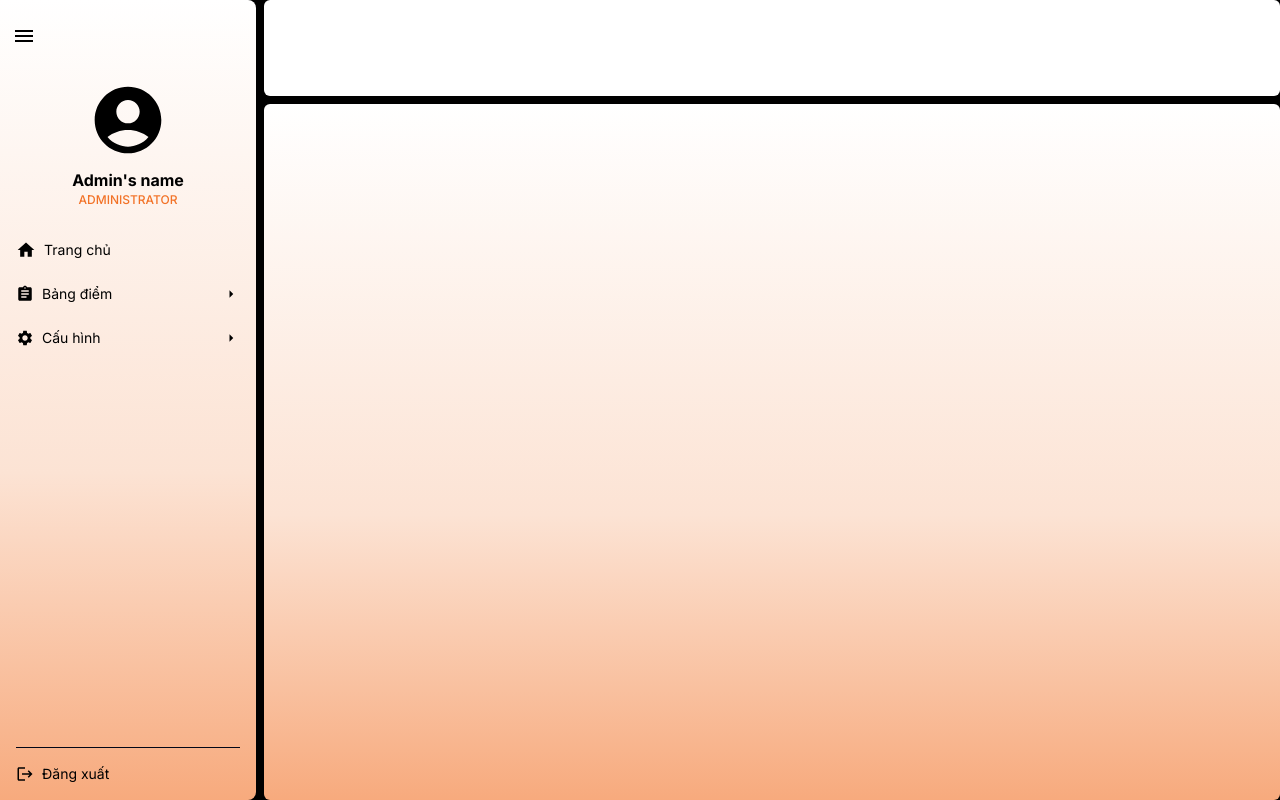
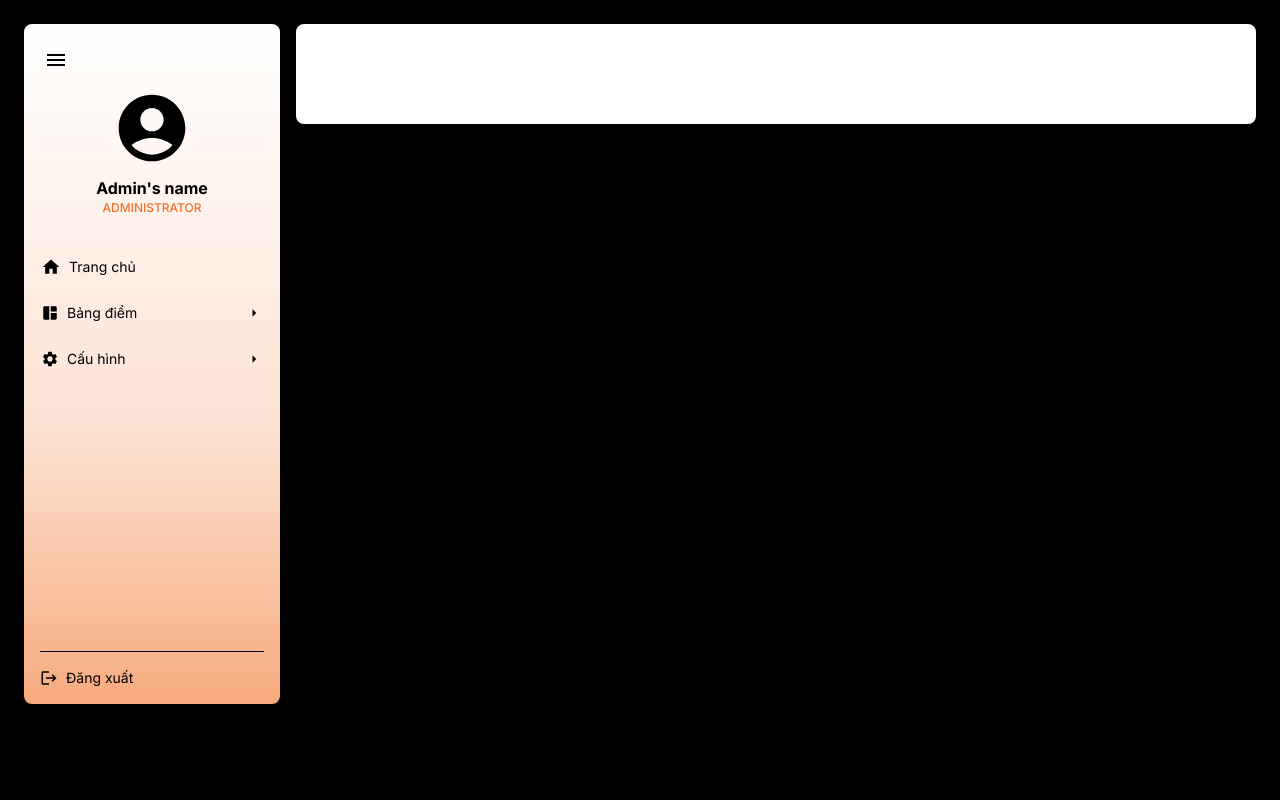
Before and after one commit to F-Code-Club/ICPDP-ExperiencesPointManagement-FE, a React (Vite) app: page /movement-point in a window 1280 px wide. Built offline with nearby package versions, Linux system fonts and the light colour scheme.

Commit message:
[EPM-18][NguyenTNN] feat: update mainlayout ui

```diff
--- a/package.json
+++ b/package.json
@@ -15,7 +15,8 @@
     "@mui/icons-material": "^5.15.18",
     "@mui/material": "^5.15.18",
     "react": "^18.2.0",
-    "react-dom": "^18.2.0"
+    "react-dom": "^18.2.0",
+    "react-router-dom": "^6.23.1"
   },
   "devDependencies": {
     "@types/react": "^18.2.66",
@@ -27,6 +28,8 @@
     "eslint-plugin-react-hooks": "^4.6.0",
     "eslint-plugin-react-refresh": "^0.4.6",
     "postcss": "^8.4.38",
+    "prettier": "^3.2.5",
+    "prettier-plugin-tailwindcss": "^0.5.14",
     "tailwindcss": "^3.4.3",
     "vite": "^5.2.0"
   }
--- a/src/App.jsx
+++ b/src/App.jsx
@@ -1,11 +1,9 @@
-import { useState } from 'react'
-import reactLogo from './assets/react.svg'
-import viteLogo from '/vite.svg'
-import './App.css'
-import Sidebar from './components/Sidebar'
-import Main from './components/Main'
-import Header from './components/Header'
+import React, { useState } from "react";
+import { BrowserRouter as Router, Routes, Route } from "react-router-dom";
 
+import Main from "./components/Main";
+import Sidebar from "./components/Sidebar";
+import Header from "./components/Header";
 
 function App() {
   const [isSidebarOpen, setSidebarOpen] = useState(false);
@@ -13,23 +11,69 @@ function App() {
   const toggleSidebar = () => {
     setSidebarOpen(!isSidebarOpen);
   };
+
   return (
-    <div className="flex bg-black h-screen w-screen ">
-
-      <div className={`mr-2 ${isSidebarOpen ? "hidden" : ""}`} >
-      <Sidebar/>
+    <Router>
+      <Routes>
+        <Route
+          path="/"
+          element={
+            <>
+              <div className="flex bg-black h-screen w-screen p-6">
+                <div className={`pr-4 ${isSidebarOpen ? "hidden" : ""}`}>
+                  <Sidebar />
                 </div>
-      <div className={`flex flex-col flex-grow ${isSidebarOpen ? "" : "ml-64"} w-full ` } >
-        <div className="">
-        <Header toggleSidebar={toggleSidebar}/>
+                <div
+                  className={`flex flex-col flex-grow ${
+                    isSidebarOpen ? "" : "ml-64"
+                  } w-full `}
+                >
+                  <div>
+                    <Header toggleSidebar={toggleSidebar} />
                   </div>
-
-        <div className="flex flex-grow mt-2">
+                  <div className="flex flex-grow mt-4">
                     <Main />
                   </div>
                 </div>
               </div>
-  )
+            </>
+          }
+        />
+        <Route
+          path="movement-point"
+          element={
+            <>
+              <div className="flex bg-black h-screen w-screen p-6">
+                <div className={`pr-4 ${isSidebarOpen ? "hidden" : ""}`}>
+                  <Sidebar />
+                </div>
+                <div
+                  className={`flex flex-col flex-grow ${
+                    isSidebarOpen ? "" : "ml-64"
+                  } w-full `}
+                >
+                  <div>
+                    <Header toggleSidebar={toggleSidebar} />
+                  </div>
+                </div>
+              </div>
+            </>
+          }
+        />
+        <Route path="final-grade" element={<div>Điểm tổng kết</div>} />
+        <Route
+          path="student-management"
+          element={<div>Quản lí sinh viên</div>}
+        />
+        <Route path="club-management" element={<div>Quản lí câu lạc bộ</div>} />
+        <Route
+          path="department-management"
+          element={<div>Quản lí phòng ban</div>}
+        />
+        <Route path="semester-management" element={<div>Quản lí kì học</div>} />
+      </Routes>
+    </Router>
+  );
 }
 
-export default App
+export default App;
--- /dev/null
+++ b/src/Layout.jsx
@@ -0,0 +1,46 @@
+import { Outlet, Link } from "react-router-dom";
+
+const Layout = () => {
+  return (
+    <>
+      <nav>
+        <ul>
+          <li>
+            <Link to="/">Trang chủ</Link>
+          </li>
+          <li>
+            <div>Bảng điểm</div>
+            <ul>
+              <li>
+                <Link to="/movement-point">Điểm phong trào</Link>
+              </li>
+              <li>
+                <Link to="/final-grade">Điểm tổng kết</Link>
+              </li>
+            </ul>
+          </li>
+          <li>
+            <div>Cấu hình</div>
+            <ul>
+              <li>
+                <Link to="/student-management">Quản lí sinh viên</Link>
+              </li>
+              <li>
+                <Link to="/club-management">Quản lí câu lạc bộ</Link>
+              </li>
+              <li>
+                <Link to="/department-management"> Quản lí phòng ban</Link>
+              </li>
+              <li>
+                <Link to="/semester-management">Quản lí kì học</Link>
+              </li>
+            </ul>
+          </li>
+        </ul>
+      </nav>
+      <Outlet />
+    </>
+  );
+};
+
+export default Layout;
--- a/src/components/Header.jsx
+++ b/src/components/Header.jsx
@@ -2,9 +2,10 @@ import React from "react";
 import MenuIcon from "@mui/icons-material/Menu";
 import IconButton from "@mui/material/IconButton";
 const Header = ({ toggleSidebar, isSidebarOpen }) => {
+
   return (
     <div
-      className={`bg-white px-6 rounded-md py-12 flex justify-between w-full ${
+      className={`bg-white px-6 rounded-lg py-12 flex h-[100px] flex-col justify-center items-center gap-2 self-stretch w-full  ${
         isSidebarOpen ? "hidden" : ""
       }`}
     >
@@ -16,8 +17,9 @@ const Header = ({ toggleSidebar, isSidebarOpen }) => {
           onClick={toggleSidebar}
           style={{
             position: "absolute",
-            top: "16px",
-            left: "16px",
+            top: "40px",
+            left: "48px",
+            padding: "8px"
           }}
         >
           <MenuIcon style={{ color: "black" }} />
--- a/src/components/Main.jsx
+++ b/src/components/Main.jsx
@@ -1,7 +1,7 @@
 import React from 'react'
 const Main = () => {
   return (
-    <div className="bg-sidebar p-4 rounded-md flex-grow h-full">
+    <div className="bg-sidebar flex p-4 rounded-lg flex-col justify-center items-center gap-2 flex-[1_0_0] self-stretch ">
 
   </div>
 
--- a/src/components/Sidebar.jsx
+++ b/src/components/Sidebar.jsx
@@ -1,108 +1,148 @@
 import React from "react";
 import HomeIcon from "@mui/icons-material/Home";
-import DashboardIcon from "@mui/icons-material/Dashboard";
+import SpaceDashboardIcon from "@mui/icons-material/SpaceDashboard";
 import SettingsIcon from "@mui/icons-material/Settings";
 import LogoutIcon from "@mui/icons-material/Logout";
-import ArrowDropDownIcon from '@mui/icons-material/ArrowDropDown';
-import ArrowRightIcon from '@mui/icons-material/ArrowRight';
-import AssignmentTurnedInIcon from '@mui/icons-material/AssignmentTurnedIn';
-import AssignmentIcon from '@mui/icons-material/Assignment';
-import PersonSearchIcon from '@mui/icons-material/PersonSearch';
-import GroupsIcon from '@mui/icons-material/Groups';
-import RoomPreferencesIcon from '@mui/icons-material/RoomPreferences';
-import CalendarMonthIcon from '@mui/icons-material/CalendarMonth';
-import AccountCircleIcon from '@mui/icons-material/AccountCircle';
-//import { Link } from 'react-router-dom';
+import ArrowDropDownIcon from "@mui/icons-material/ArrowDropDown";
+import ArrowRightIcon from "@mui/icons-material/ArrowRight";
+import AssignmentTurnedInIcon from "@mui/icons-material/AssignmentTurnedIn";
+import AssignmentIcon from "@mui/icons-material/Assignment";
+import PersonSearchIcon from "@mui/icons-material/PersonSearch";
+import GroupsIcon from "@mui/icons-material/Groups";
+import RoomPreferencesIcon from "@mui/icons-material/RoomPreferences";
+import CalendarMonthIcon from "@mui/icons-material/CalendarMonth";
+import AccountCircleIcon from "@mui/icons-material/AccountCircle";
+import { NavLink } from "react-router-dom";
 import { useState } from "react";
 
-
-//rafce
-const Sidebar = ({ toggleSidebar }) => {
+const Sidebar = () => {
   const [open, setOpen] = useState(false);
   const [open1, setOpen1] = useState(false);
   return (
     <>
       <div
-        className={`w-64 bg-sidebar text-black fixed h-full flex flex-col justify-between text-white rounded-r-lg   ${
+        className={`w-64 bg-sidebar h-[680px] text-black fixed  flex flex-col justify-between rounded-lg ${
           open ? "border-gray-700" : ""
         } `}
+
       >
         <div>
-          <div className="flex items-center p-10 cursor-pointer">
-          </div>
-          <div className="flex flex-col items-center ">
+          <div className="flex items-center p-4 cursor-pointer"></div>
+          <div className="flex flex-col items-center pt-8 pb-2">
             <AccountCircleIcon
-            sx={{ fontSize: '5rem' }}
-             alt="User Avatar"
-             src="/static/images/avatar/1.jpg"
-             className="mb-2"
-             style={{ color: "black" }}
+              sx={{ fontSize: "5rem" }}
+              alt="User Avatar"
+              src="/static/images/avatar/1.jpg"
+              className="mb-2"
+              style={{ color: "black" }}
             />
             <h2 className="text-base font-bold text-black">Admin's name</h2>
             <p className="text-primary text-xs font-medium">ADMINISTRATOR</p>
           </div>
           <ul className="flex flex-col p-2 text-sm space-y-2 mt-4 text-black">
-            <li className="flex items-center p-2 hover:bg-primary-100 hover:border-black hover:border hover:shadow-xl rounded cursor-pointer">
-              <HomeIcon className="mr-2" sx={{ fontSize: '20px' }} />
-              <a href="#">Trang chủ</a>
-
+            <li className="flex items-center p-2 border border-transparent hover:bg-primary-100 hover:border-black hover:shadow-xl rounded cursor-pointer">
+              <HomeIcon className="mr-2" sx={{ fontSize: "20px" }} />
+              <div>Trang chủ</div>
+              {/* <NavLink to="/">Trang chủ</NavLink> */}
             </li>
             <li className="flex flex-col">
-              <li
-                className="flex items-center p-2 hover:bg-primary-100 hover:border-black hover:border hover:shadow-xl rounded cursor-pointer"
+              <div
+                className="flex items-center p-2 border border-transparent hover:bg-primary-100 hover:border-black hover:shadow-xl rounded cursor-pointer"
                 onClick={() => setOpen(!open)}
               >
-                <AssignmentIcon className="mr-2" sx={{ fontSize: '18px'}} />
-                <a href="#">Bảng điểm</a>
+                <SpaceDashboardIcon
+                  className="mr-2"
+                  sx={{ fontSize: "18px" }}
+                />
+                <div>Bảng điểm</div>
                 {open ? (
-                  <ArrowDropDownIcon className="ml-auto"sx={{ fontSize: '18px' }} />
+                  <ArrowDropDownIcon
+                    className="ml-auto"
+                    sx={{ fontSize: "18px" }}
+                  />
                 ) : (
-                  <ArrowRightIcon className="ml-auto" sx={{ fontSize: '18px' }}/>
+                  <ArrowRightIcon
+                    className="ml-auto"
+                    sx={{ fontSize: "18px" }}
+                  />
                 )}
-              </li>
+              </div>
               {open && (
                 <ul className="pl-8 space-y-2">
-                  <li className="flex items-center p-2 hover:bg-primary-100 hover:text-primary-500 rounded cursor-pointer">
-                    <AssignmentTurnedInIcon className="mr-2" sx={{ fontSize: '18px' }} />
-                    <a href="#">Bảng điểm phong trào</a>
+                  <li className="flex items-center p-2 border border-transparent hover:bg-primary-100 hover:text-primary-500 rounded cursor-pointer">
+                    <AssignmentTurnedInIcon
+                      className="mr-2"
+                      sx={{ fontSize: "18px" }}
+                    />
+                    <NavLink to="/movement-point">
+                      Bảng điểm phong trào
+                    </NavLink>
                   </li>
-                  <li className="flex items-center p-2 hover:bg-primary-100 hover:text-primary-500 rounded cursor-pointer">
-                    <DashboardIcon className="mr-2" sx={{ fontSize: '18px' }}/>
-                    <a href="#">Bảng điểm tổng kết</a>
+                  <li className="flex items-center p-2 border border-transparent hover:bg-primary-100 hover:text-primary-500 rounded cursor-pointer">
+                    <AssignmentIcon
+                      className="mr-2"
+                      sx={{ fontSize: "18px" }}
+                    />
+                    <NavLink to="/final-grade">
+                      Bảng điểm tổng kết
+                    </NavLink>
                   </li>
                 </ul>
               )}
             </li>
             <li className="flex flex-col">
-              <li
-                className="flex items-center p-2 hover:bg-primary-100 hover:border-black hover:border hover:shadow-xl rounded cursor-pointer"
+              <div
+                className="flex items-center p-2 border border-transparent hover:bg-primary-100 hover:border-black hover:shadow-xl rounded cursor-pointer"
                 onClick={() => setOpen1(!open1)}
               >
-                <SettingsIcon className="mr-2" sx={{ fontSize: '18px' }}/>
-                <a href="#">Cấu hình</a>
+                <SettingsIcon className="mr-2" sx={{ fontSize: "18px" }} />
+                <div>Cấu hình</div>
                 {open1 ? (
-                  <ArrowDropDownIcon className="ml-auto" sx={{ fontSize: '18px' }}/>
+                  <ArrowDropDownIcon
+                    className="ml-auto"
+                    sx={{ fontSize: "18px" }}
+                  />
                 ) : (
-                  <ArrowRightIcon className="ml-auto" sx={{ fontSize: '18px' }}/>
+                  <ArrowRightIcon
+                    className="ml-auto"
+                    sx={{ fontSize: "18px" }}
+                  />
                 )}
-              </li>
+              </div>
               {open1 && (
                 <ul className="pl-8 space-y-2">
-                  <li className="flex items-center p-2 hover:bg-primary-100 hover:text-primary-500 rounded cursor-pointer">
-                    <PersonSearchIcon className="mr-2" sx={{ fontSize: '18px' }}/>
-                    <a href="#">Quản lí sinh viên</a>
+                  <li className="flex items-center p-2 border border-transparent hover:bg-primary-100 hover:text-primary-500 rounded cursor-pointer">
+                    <PersonSearchIcon
+                      className="mr-2"
+                      sx={{ fontSize: "18px" }}
+                    />
+                    <NavLink to="/student-management">
+                      Quản lí sinh viên
+                    </NavLink>
                   </li>
-                  <li className="flex items-center p-2 hover:bg-primary-100 hover:text-primary-500 rounded cursor-pointer">
-                    <GroupsIcon className="mr-2" sx={{ fontSize: '18px' }}/>
-                    <a href="#">Quản lí câu lạc bộ</a>
+                  <li className="flex items-center p-2 border border-transparent hover:bg-primary-100 hover:text-primary-500 rounded cursor-pointer">
+                    <GroupsIcon className="mr-2" sx={{ fontSize: "18px" }} />
+                    <NavLink to="/club-management">
+                      Quản lí câu lạc bộ
+                    </NavLink>
                   </li>
-                  <li className="flex items-center p-2 hover:bg-primary-100 hover:text-primary-500 rounded cursor-pointer">
-                    <RoomPreferencesIcon className="mr-2" sx={{ fontSize: '18px' }}/>
-                    <a href="#">Quản lí phòng ban</a>
+                  <li className="flex items-center p-2 border border-transparent hover:bg-primary-100 hover:text-primary-500 rounded cursor-pointer">
+                    <RoomPreferencesIcon
+                      className="mr-2"
+                      sx={{ fontSize: "18px" }}
+                    />
+                    <NavLink to="/department-management">
+                      Quản lí phòng ban
+                    </NavLink>
                   </li>
-                  <li className="flex items-center p-2 hover:bg-primary-100 hover:text-primary-500 rounded cursor-pointer">
-                    <CalendarMonthIcon className="mr-2" sx={{ fontSize: '18px' }}/>
-                    <a href="#" >Quản lí kì học</a>
+                  <li className="flex items-center p-2 border border-transparent hover:bg-primary-100 hover:text-primary-500 rounded cursor-pointer">
+                    <CalendarMonthIcon
+                      className="mr-2"
+                      sx={{ fontSize: "18px" }}
+                    />
+                    <NavLink to="/semester-management">
+                      Quản lí kì học
+                    </NavLink>
                   </li>
                 </ul>
               )}
@@ -112,8 +152,10 @@ const Sidebar = ({ toggleSidebar }) => {
         <div>
           <hr className="border-slate-950 ml-4 mr-4" />
           <div className="flex items-center text-sm text-black p-4 cursor-pointer">
-            <LogoutIcon className="mr-2"  sx={{ fontSize: '18px' }} />
-            <a href="#">Đăng xuất</a>
+            <LogoutIcon className="mr-2" sx={{ fontSize: "18px" }} />
+            <NavLink to="/login" >
+                      Đăng xuất
+                    </NavLink>
           </div>
         </div>
       </div>
--- a/src/index.css
+++ b/src/index.css
@@ -20,57 +20,3 @@
 .bg-sidebar {
   background: linear-gradient(180deg, rgba(255,255,255,1) 0%, rgba(252,227,212,1) 59%, rgba(247,170,125,1) 100%);
 }
-
-/* a {
-  font-weight: 500;
-  color: #646cff;
-  text-decoration: inherit;
-}
-a:hover {
-  color: #535bf2;
-} */
-
-body {
-  margin: 0;
-  display: flex;
-  place-items: center;
-  min-width: 320px;
-  min-height: 100vh;
-}
-
-h1 {
-  font-size: 3.2em;
-  line-height: 1.1;
-}
-
-/* button {
-  border-radius: 8px;
-  border: 1px solid transparent;
-  padding: 0.6em 1.2em;
-  font-size: 1em;
-  font-weight: 500;
-  font-family: inherit;
-  background-color: #1a1a1a;
-  cursor: pointer;
-  transition: border-color 0.25s;
-} */
-/* button:hover {
-  border-color: #646cff;
-} */
-/* button:focus,
-button:focus-visible {
-  outline: 4px auto -webkit-focus-ring-color;
-} */
-
-/* @media (prefers-color-scheme: light) {
-  :root {
-    color: #213547;
-    background-color: #ffffff;
-  } */
-  /* a:hover {
-    color: #747bff;
-  } */
-  /* button {
-    background-color: #f9f9f9;
-  }
-} */
--- a/src/theme.js
+++ b/src/theme.js
@@ -35,7 +35,10 @@ const theme = createTheme({
   },
   typography: {
         fontFamily: ["Inter", "sans-serif"].join(","),
-  }
+  },
+  height: {
+    '9/10': '90vh',
+  },
 });
 
 export default theme;
```
Also changed, not shown: 1 other file (tests, documents, lock files or other folders). Lines whose indentation alone changed are shown as unchanged.
